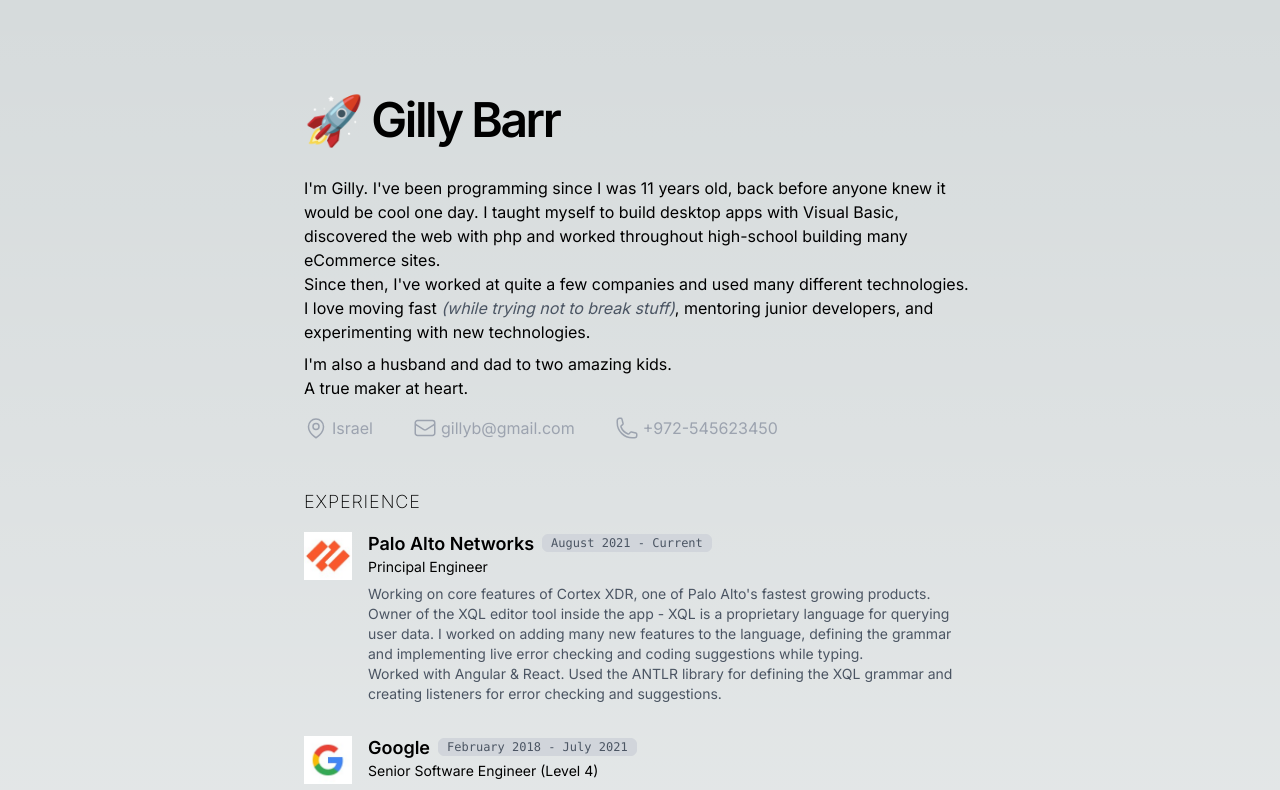
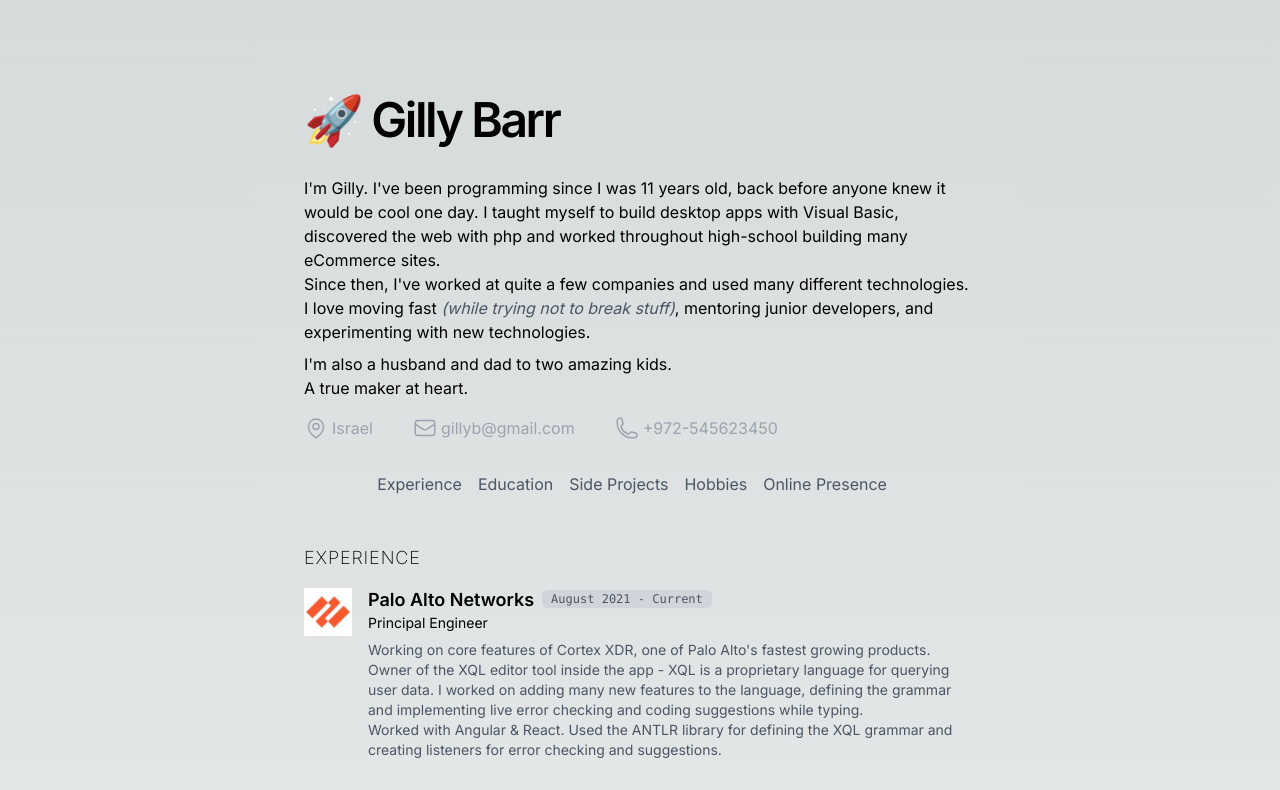
Before and after one commit to gillyb/thisisgilly, a Next.js app: page / in a window 1280 px wide. Shown: the top 790 px of the page. Built offline with nearby package versions, Linux system fonts and the light colour scheme.

Commit message:
Fast commit baby

```diff
--- a/src/app/page.tsx
+++ b/src/app/page.tsx
@@ -48,6 +48,17 @@
         </div>
       </div>
 
+      {/* Navigation */}
+      <div className="">
+        <ul className="flex flex-wrap items-center justify-center mt-8">
+          <li className="mr-4"><a className="text-gray-600 hover:text-gray-800 hover:underline" href="#">Experience</a></li>
+          <li className="mr-4"><a className="text-gray-600 hover:text-gray-800 hover:underline" href="#">Education</a></li>
+          <li className="mr-4"><a className="text-gray-600 hover:text-gray-800 hover:underline" href="#">Side Projects</a></li>
+          <li className="mr-4"><a className="text-gray-600 hover:text-gray-800 hover:underline" href="#">Hobbies</a></li>
+          <li className="mr-4"><a className="text-gray-600 hover:text-gray-800 hover:underline" href="#">Online Presence</a></li>
+        </ul>
+      </div>
+
       {/* Experience */}
       <div className="max-w-2xl w-full text-left mt-8">
         <SectionHeader name="Experience" />
```
